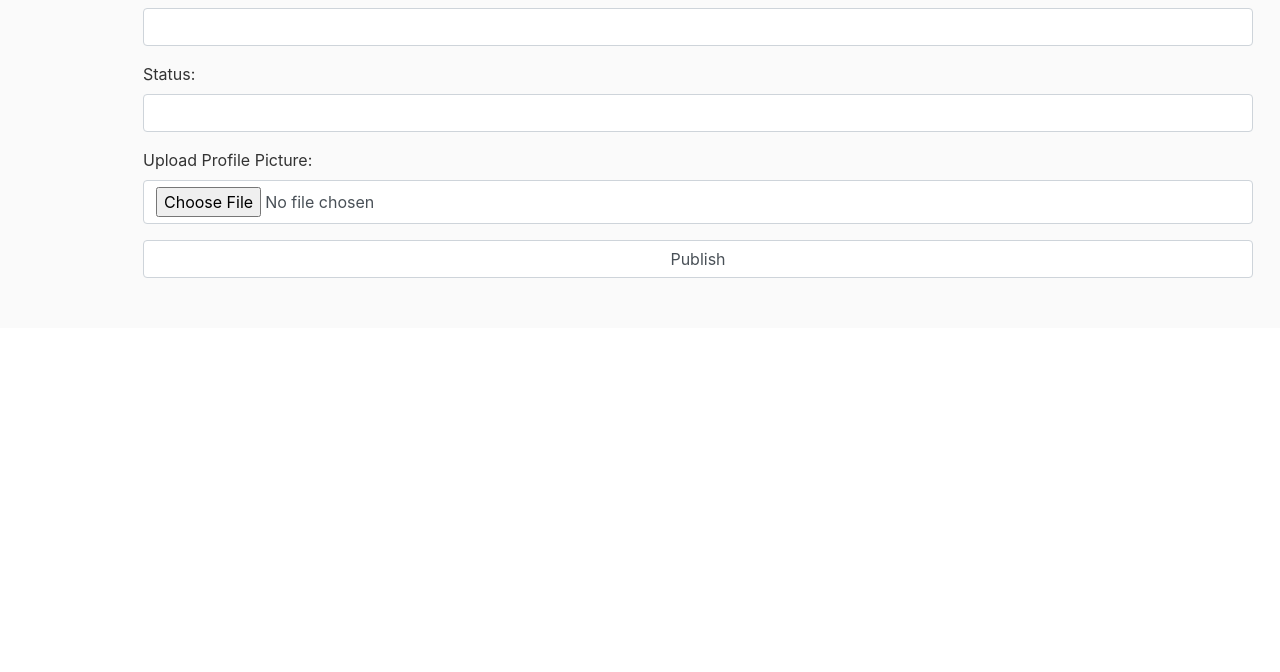
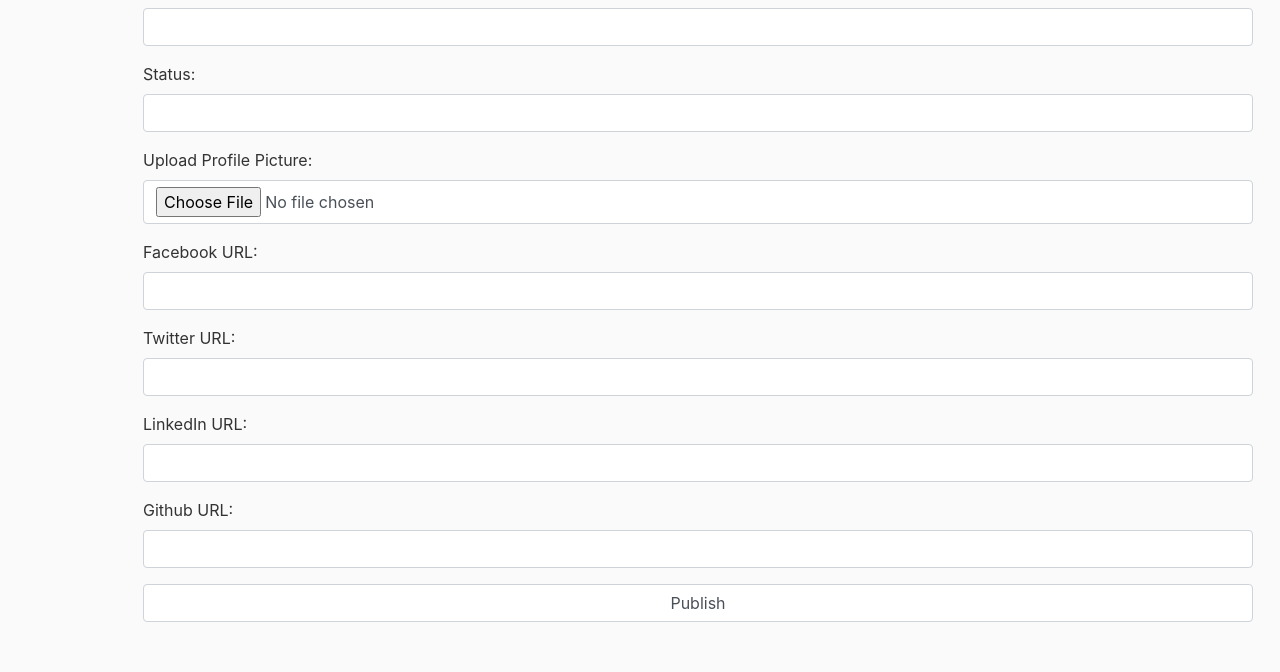
Before and after one commit to UVA-CS3240-S19/project-101-byteme, a Django app: page /profile/ in a window 1280 px wide. Shown: the part 852-1524 px from the top of the page. Before the commit the page ends 1130 px from the top, so only its background shows below. Run offline with Django 3.2, Linux system fonts and the light colour scheme; the visitor is signed in with stand-in values (Sample User, id 1); some libraries are stand-ins or nearby versions.

Commit message:
Model, view, and template all updated to have the urls for buttons

```diff
--- a/app/models.py
+++ b/app/models.py
@@ -32,8 +32,13 @@ class Profile(models.Model):
     organizations = models.CharField(max_length=200, blank=True)
     interests = models.CharField(max_length=100, blank=True)
     status = models.CharField(max_length=100, blank=True)
-    image = models.ImageField(default='default-avatar.jpg', upload_to='profile_pics')
-    # picture = models.ImageField()
+    image = models.ImageField(
+        default='default-avatar.jpg', upload_to='profile_pics')
+    facebook_url = models.URLField(max_length=200, blank=True)
+    twitter_url = models.URLField(max_length=200, blank=True)
+    linkedin_url = models.URLField(max_length=200, blank=True)
+    github_url = models.URLField(max_length=200, blank=True)
+
     tags = TaggableManager()
 
 
--- a/app/templates/app/profile.html
+++ b/app/templates/app/profile.html
@@ -60,6 +60,23 @@
             <input id="image" class = "form-control" type="file" value="{{profile.image}}" name="image" accept="image/*" />
         </div>
         <div class = "form-group">
+            <label name="facebook_url">Facebook URL:</label>
+            <input class="form-control" type="url" id="facebook_url" name="facebook_url">
+        </div>
+        <div class = "form-group">
+            <label name="twitter_url">Twitter URL:</label>
+            <input class="form-control" type="url" id="twitter_url" name="twitter_url">
+        </div>
+        <div class = "form-group">
+            <label name="linkedin_url">LinkedIn URL:</label>
+            <input class="form-control" type="url" id="linkedin_url" name="linkedin_url">
+        </div>
+        <div class = "form-group">
+            <label name="github_url">Github URL:</label>
+            <input class="form-control" type="url" id="github_url" name="github_url">
+        </div>
+
+        <div class = "form-group">
             <input class="form-control" type="submit" value="Publish">
         </div>
     </form>
--- a/app/views.py
+++ b/app/views.py
@@ -75,7 +75,7 @@ def create_profile(request):
     else:
         computing_id = request.user.username
         ProfileModel = modelform_factory(Profile, fields=(
-            'name', 'year', 'major', 'bio', 'skills', 'courses', 'organizations', 'interests', 'status', 'image'))
+            'name', 'year', 'major', 'bio', 'skills', 'courses', 'organizations', 'interests', 'status', 'image', 'facebook_url', 'twitter_url', 'linkedin_url', 'github_url'))
         if request.method == "POST" or Profile.objects.filter(user_id=computing_id):
             form = ProfileModel(request.POST)
             if (form.is_valid()):
@@ -128,6 +128,11 @@ def update_profile(request):
                 profile.organizations = request.POST['organizations']
                 profile.interests = request.POST['interests']
                 profile.status = request.POST['status']
+
+                profile.facebook_url = request.POST['facebook_url']
+                profile.twitter_url = request.POST['twitter_url']
+                profile.linkedin_url = request.POST['linkedin_url']
+                profile.github_url = request.POST['github_url']
 
                 if 'image' in request.FILES:
                     profile.image = request.FILES['image']
```
Also changed, not shown: app/templates/app/published_profile.html (+7 -11 lines), app/templates/app/update_profile.html (+17 -0 lines).
